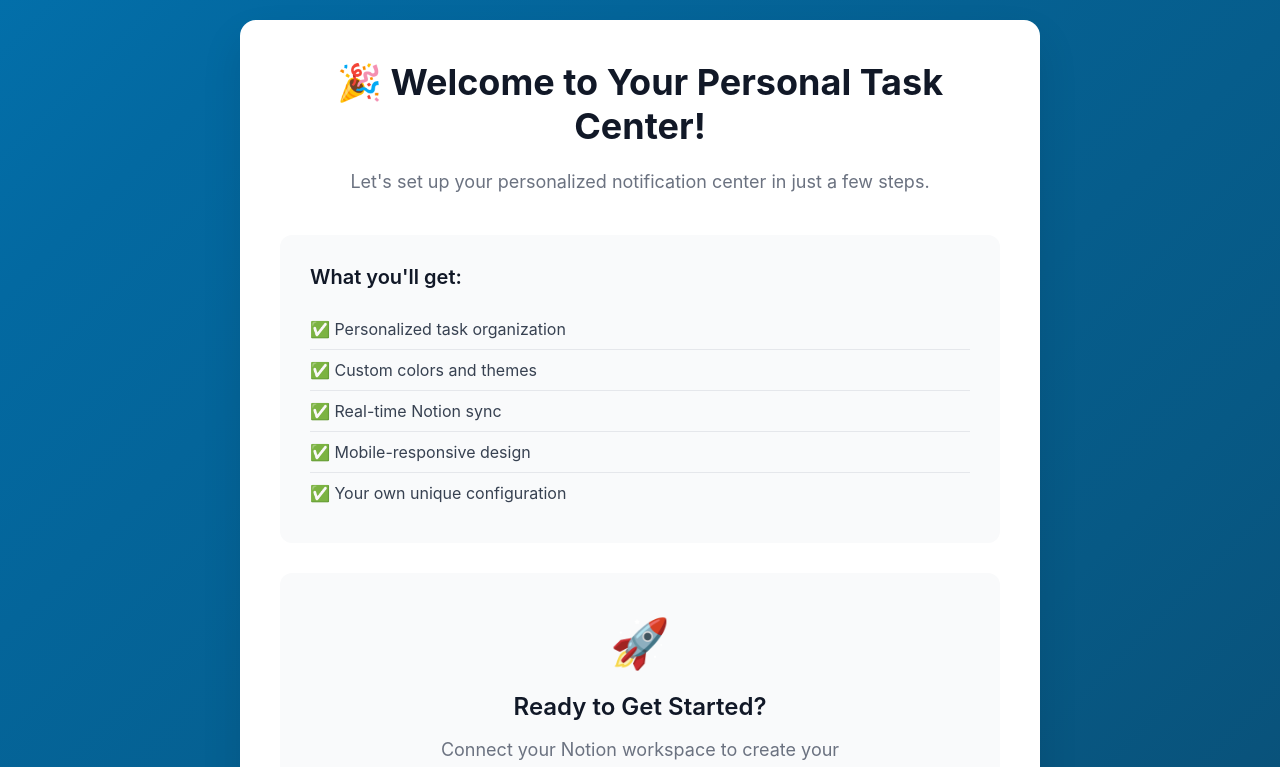
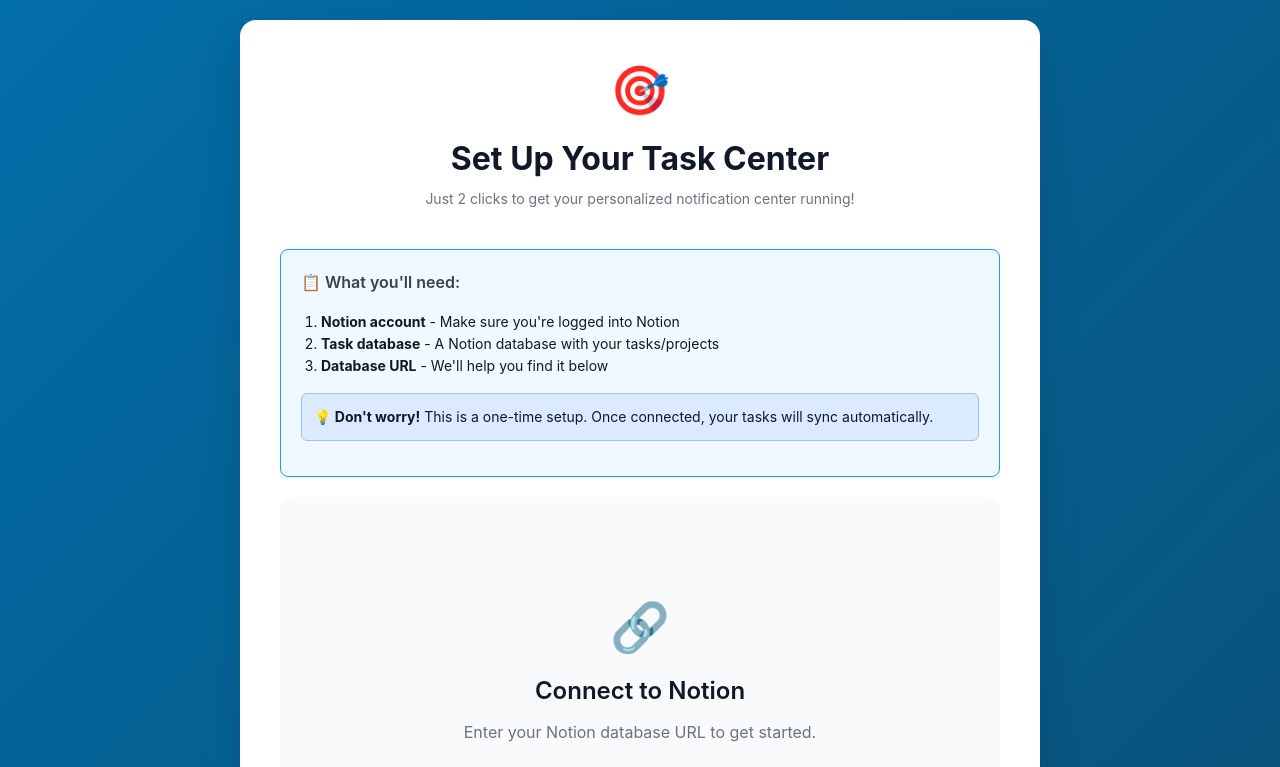
Before and after one commit to claritysyncio-lgtm/Student-Notification-Center, a React (Vite) app: page / in a window 1280 px wide. Shown: the top 767 px of the page. Built offline with nearby package versions, Linux system fonts and the light colour scheme.

Commit message:
Simplify setup to 2-click process - Remove multi-step setup process - Combine all setup into single form - Remove copy embed URL button - Streamline user experience to just 2 clicks: 1) Connect to Notion, 2) Complete Setup

```diff
--- a/src/components/PersonalizedSetup.jsx
+++ b/src/components/PersonalizedSetup.jsx
@@ -5,7 +5,7 @@
 
 export default function PersonalizedSetup() {
   const [userConfig, setUserConfig] = useState(null);
-  const [setupStep, setSetupStep] = useState('welcome');
+  const [setupStep, setSetupStep] = useState('setup');
   const [isLoading, setIsLoading] = useState(true);
 
   useEffect(() => {
@@ -42,22 +42,6 @@
     }
   };
 
-  const handleStepComplete = (step) => {
-    switch (step) {
-      case 'welcome':
-        setSetupStep('notion');
-        break;
-      case 'notion':
-        setSetupStep('customize');
-        break;
-      case 'customize':
-        setSetupStep('complete');
-        break;
-      default:
-        setSetupStep('complete');
-    }
-  };
-
   if (isLoading) {
     return (
       <div className="personalized-setup">
@@ -84,30 +68,21 @@
   return (
     <div className="personalized-setup">
 
-      {setupStep === 'welcome' && (
-        <WelcomeStep
-          onNext={() => handleStepComplete('welcome')}
-          userName={userConfig.userName}
+      {setupStep === 'setup' && (
+        <SimplifiedSetupStep
+          config={userConfig}
+          onUpdate={handleConfigUpdate}
+          onComplete={() => setSetupStep('complete')}
         />
       )}
 
-      {setupStep === 'notion' && (
-        <NotionSetupStep
+      {setupStep === 'complete' && (
+        <CompleteStep
           config={userConfig}
-          onUpdate={handleConfigUpdate}
-          onNext={() => handleStepComplete('notion')}
+          onRestart={() => setSetupStep('setup')}
+          onCustomize={() => setSetupStep('live')}
         />
       )}
-
-      {setupStep === 'customize' && (
-        <CustomizeStep
-          config={userConfig}
-          onUpdate={handleConfigUpdate}
-          onNext={() => handleStepComplete('customize')}
-          onBack={() => setSetupStep('notion')}
-        />
-      )}
-
 
       {setupStep === 'live' && (
         <LiveStep
@@ -115,84 +90,45 @@
           onBack={() => setSetupStep('complete')}
         />
       )}
-
-      {setupStep === 'complete' && (
-        <CompleteStep
-          config={userConfig}
-          onRestart={() => setSetupStep('welcome')}
-          onCustomize={() => setSetupStep('live')}
-        />
-      )}
     </div>
   );
 }
 
-// Welcome Step Component
-function WelcomeStep({ onNext, userName }) {
-  return (
-    <div className="setup-step welcome-step">
-      <div className="step-content">
-        <div className="welcome-header">
-          <h1>🎉 Welcome to Your Personal Task Center!</h1>
-          <p>Let's set up your personalized notification center in just a few steps.</p>
-        </div>
-
-        <div className="features-list">
-          <h3>What you'll get:</h3>
-          <ul>
-            <li>✅ Personalized task organization</li>
-            <li>✅ Custom colors and themes</li>
-            <li>✅ Real-time Notion sync</li>
-            <li>✅ Mobile-responsive design</li>
-            <li>✅ Your own unique configuration</li>
-          </ul>
-        </div>
-
-        <div className="get-started-section">
-          <div className="get-started-content">
-            <div className="get-started-icon">🚀</div>
-            <h3>Ready to Get Started?</h3>
-            <p>Connect your Notion workspace to create your personalized task management center.</p>
-            <button
-              className="get-started-button"
-              onClick={onNext}
-            >
-              Connect to Notion →
-            </button>
-          </div>
-        </div>
-      </div>
-    </div>
-  );
-}
-
-// Notion Setup Step Component
-function NotionSetupStep({ config, onUpdate, onNext }) {
-  const [isConnected, setIsConnected] = useState(!!config.notion.token);
-
-  console.log('NotionSetupStep render - config:', config);
-  console.log('NotionSetupStep render - config.notion:', config.notion);
-  console.log('NotionSetupStep render - config.notion.databaseId:', config.notion.databaseId);
+// Simplified Setup Step Component - Everything in one form
+function SimplifiedSetupStep({ config, onUpdate, onComplete }) {
+  const [isConnected, setIsConnected] = useState(false);
 
   const handleNotionConnect = (notionData) => {
+    console.log('NotionSetupStep handleNotionConnect called with:', notionData);
+    setIsConnected(true);
     onUpdate({
       notion: {
         ...config.notion,
         ...notionData
       }
     });
-    setIsConnected(true);
+  };
+
+  const handleComplete = () => {
+    if (!config.notion.databaseId) {
+      alert('Please enter your Notion database URL before continuing.');
+      return;
+    }
+    onComplete();
   };
 
   return (
-    <div className="setup-step notion-step">
+    <div className="setup-step simplified-setup-step">
       <div className="step-content">
-        <h2>🔗 Connect to Notion</h2>
-        <p>Connect your Notion workspace to sync your tasks automatically.</p>
+        <div className="setup-header">
+          <div className="setup-icon">🎯</div>
+          <h1>Set Up Your Task Center</h1>
+          <p>Just 2 clicks to get your personalized notification center running!</p>
+        </div>
 
-        <div className="setup-instructions" style={{
-          backgroundColor: '#f8fafc',
-          border: '1px solid #e2e8f0',
+        <div className="setup-info" style={{
+          backgroundColor: '#f0f9ff',
+          border: '1px solid #0ea5e9',
           borderRadius: '8px',
           padding: '20px',
           margin: '20px 0',
@@ -203,8 +139,7 @@
           <ol style={{ margin: '0', paddingLeft: '20px' }}>
             <li><strong>Notion account</strong> - Make sure you're logged into Notion</li>
             <li><strong>Task database</strong> - A Notion database with your tasks/projects</li>
-            <li><strong>Course database</strong> - A Notion database with your courses/subjects</li>
-            <li><strong>Database IDs</strong> - We'll help you find both database IDs in the next step</li>
+            <li><strong>Database URL</strong> - We'll help you find it below</li>
           </ol>
 
           <div style={{
@@ -223,12 +158,11 @@
             <div className="connect-prompt">
               <div className="connect-icon">🔗</div>
               <h3>Connect to Notion</h3>
-              <p>Enter your Notion integration token and database URLs to get started.</p>
+              <p>Enter your Notion database URL to get started.</p>
               <button
                 className="connect-button"
                 onClick={() => {
                   console.log('NotionSetupStep Connect button clicked!');
-                  // Just set the connection state, don't set fake data
                   handleNotionConnect({
                     token: '',
                     databaseId: '',
@@ -236,7 +170,7 @@
                   });
                 }}
               >
-                I'll Enter My Details Below
+                I'll Enter My Database URL Below
               </button>
             </div>
           </div>
@@ -244,8 +178,8 @@
           <div className="notion-connected">
             <div className="success-message">
               <div className="success-icon">✅</div>
-              <h4>Connected to Notion!</h4>
-              <p>Your workspace is connected and ready to use.</p>
+              <h4>Ready to Connect!</h4>
+              <p>Now just paste your Notion database URL below.</p>
             </div>
 
             <div className="database-setup" style={{
@@ -257,7 +191,7 @@
             }}>
               <h3 style={{ margin: '0 0 15px 0', color: '#166534', fontSize: '16px' }}>🗄️ Database Setup</h3>
               <p style={{ margin: '0 0 15px 0', color: '#374151', fontSize: '14px' }}>
-                Now we need to connect to your specific task database. Simply paste your Notion database URL below and we'll handle the rest!
+                Simply paste your Notion database URL below and we'll handle the rest!
               </p>
 
               <div style={{
@@ -285,7 +219,7 @@
                 <div style={{ fontWeight: '600', color: '#0c4a6e', marginBottom: '8px' }}>✅ No Token Required!</div>
                 <p style={{ margin: '0', color: '#0369a1' }}>
                   This app uses a shared integration, so you don't need to create your own Notion integration.
-                  Just provide your database URLs below and we'll handle the rest!
+                  Just provide your database URL below and we'll handle the rest!
                 </p>
               </div>
 
@@ -329,8 +263,6 @@
                     const url = e.target.value;
                     console.log('URL input:', url);
                     // Extract database ID from Notion URL - handle different formats
-                    // Pattern 1: notion.so/workspace/databaseId or notion.so/databaseId
-                    // Pattern 2: notion.so/databaseId?v=... (with query params)
                     let match = url.match(/(?:notion\.so|notion\.site|www\.notion\.so)\/(?:[^\/]+\/)?([a-f0-9]{32})(?:\?|$)/);
 
                     // If no match, try to extract from query parameter
@@ -367,7 +299,7 @@
                 </label>
                 <input
                   type="text"
-                  value={config.notion.databaseId}
+                  value={config.notion.databaseId || ''}
                   onChange={(e) => onUpdate({
                     notion: { ...config.notion, databaseId: e.target.value }
                   })}
@@ -396,96 +328,36 @@
               </div>
             </div>
 
+            <div className="setup-actions" style={{
+              display: 'flex',
+              justifyContent: 'center',
+              gap: '15px',
+              marginTop: '30px'
+            }}>
               <button
-              className="next-button"
-              onClick={() => {
-                console.log('Button clicked, config.notion.databaseId:', config.notion.databaseId);
-                if (!config.notion.databaseId) {
-                  alert('Please fill in the Database ID before continuing.');
-                  return;
-                }
-                onNext();
-              }}
+                className="complete-button"
+                onClick={handleComplete}
                 disabled={!config.notion.databaseId}
                 style={{
                   backgroundColor: config.notion.databaseId ? '#1dcaf2' : '#9ca3af',
-                opacity: config.notion.databaseId ? 1 : 0.6
+                  cursor: config.notion.databaseId ? 'pointer' : 'not-allowed',
+                  color: 'white',
+                  border: 'none',
+                  padding: '12px 24px',
+                  borderRadius: '8px',
+                  fontSize: '16px',
+                  fontWeight: '600'
                 }}
               >
-              Continue to Customization →
+                🎉 Complete Setup
               </button>
+            </div>
           </div>
         )}
       </div>
     </div>
   );
 }
-
-// Customize Step Component
-function CustomizeStep({ config, onUpdate, onNext, onBack }) {
-  return (
-    <div className="setup-step customize-step">
-      <div className="step-content">
-        <h2>🎨 Customize Your Widget</h2>
-        <p>Make it yours! Choose colors, layout, and preferences.</p>
-
-        <div style={{
-          background: '#f0f0f0',
-          padding: '10px',
-          margin: '10px 0',
-          borderRadius: '5px',
-          fontSize: '12px'
-        }}>
-          <strong>Debug Info:</strong><br/>
-          databaseId: {config.notion.databaseId || 'EMPTY'}<br/>
-          courseDatabaseId: {config.notion.courseDatabaseId || 'EMPTY'}<br/>
-          token: {config.notion.token ? 'SET' : 'EMPTY'}<br/>
-          Button disabled: {(!config.notion.databaseId || !config.notion.courseDatabaseId || !config.notion.token) ? 'YES' : 'NO'}
-        </div>
-
-        <ConfigPanel
-          onConfigChange={(updates) => onUpdate(updates)}
-          initialConfig={config}
-        />
-
-        <div className="setup-actions">
-          <button
-            className="back-button"
-            onClick={onBack}
-          >
-            ← Back
-          </button>
-
-          <button
-            className="next-button"
-            onClick={() => {
-              console.log('Button clicked - config:', config);
-              console.log('databaseId:', config.notion.databaseId);
-              console.log('courseDatabaseId:', config.notion.courseDatabaseId);
-              if (!config.notion.databaseId) {
-                alert('Please fill in the Main Database ID before continuing.');
-                return;
-              }
-              if (!config.notion.courseDatabaseId) {
-                alert('Please fill in the Course Database ID before continuing.');
-                return;
-              }
-              onNext();
-            }}
-            disabled={!config.notion.databaseId || !config.notion.courseDatabaseId}
-            style={{
-              backgroundColor: (!config.notion.databaseId || !config.notion.courseDatabaseId) ? '#9ca3af' : '#1dcaf2',
-              cursor: (!config.notion.databaseId || !config.notion.courseDatabaseId) ? 'not-allowed' : 'pointer'
-            }}
-          >
-            Complete Setup →
-          </button>
-        </div>
-      </div>
-    </div>
-  );
-}
-
 
 // Complete Step Component
 function CompleteStep({ config, onRestart, onCustomize }) {
@@ -519,9 +391,6 @@
             onClick={onCustomize}
           >
             🎨 Make It Yours!
-          </button>
-          <button className="copy-button" onClick={() => navigator.clipboard.writeText(embedUrl)}>
-            Copy Embed URL
           </button>
         </div>
       </div>
@@ -578,23 +447,9 @@
           theme: config.theme || {
             primaryColor: '#374151',
             backgroundColor: '#ffffff',
-            borderColor: '#e1e5e9',
-            textColor: '#111827',
-            mutedColor: '#6b7280'
-          },
-          showTitle: config.showTitle !== false,
-          showRefreshButton: config.showRefreshButton !== false,
-          showFilters: config.showFilters !== false,
-          title: config.title || 'My Task Center',
-          sections: {
-            overdue: { enabled: true, title: 'Overdue', showCountdown: true },
-            dueToday: { enabled: true, title: 'Due Today', showCountdown: true },
-            dueTomorrow: { enabled: true, title: 'Due Tomorrow', showCountdown: true },
-            dueThisWeek: { enabled: true, title: 'Due This Week', showCountdown: true },
-            completed: { enabled: true, title: 'Completed', collapsible: true }
-          },
-          defaultCourseFilter: config.defaultCourseFilter || 'all',
-          defaultTypeFilter: config.defaultTypeFilter || 'all'
+            textColor: '#1f2937',
+            accentColor: '#1dcaf2'
+          }
         }} />
       </div>
     </div>
```
Lines whose indentation alone changed are shown as unchanged.
